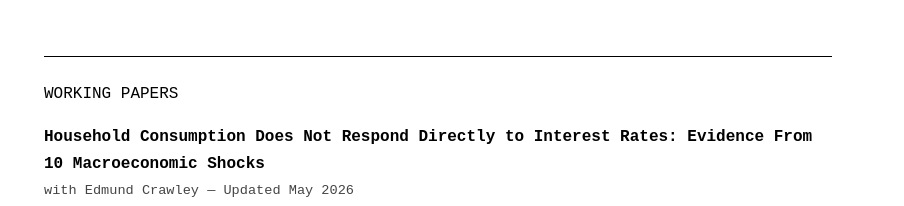
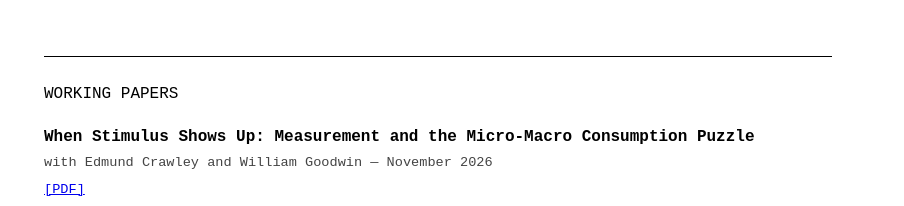
Before and after one commit to willgamber/willgamber.github.io, a plain HTML site: page index.html in a window 1280 px wide. Shown: the top 206 px of the page, 376-1280 px from the left. Drawn offline with Linux system fonts and the light colour scheme.

Commit message:
Add When Stimulus Shows Up to working papers
Co-Authored-By: Claude Opus 5.5 <noreply@anthropic.com>
Claude-Session: https://claude.ai/code/session_01NZSkrhSoGUxThvXKxji5Nz

```diff
--- a/index.html
+++ b/index.html
@@ -29,6 +29,14 @@
 
       <section id="working-papers">
     <h2>Working Papers</h2>
+
+    <div class="paper">
+      <p class="paper-title">When Stimulus Shows Up: Measurement and the Micro-Macro Consumption Puzzle</p>
+      <p class="paper-meta">with Edmund Crawley and William Goodwin &mdash; November 2026</p>
+      <div class="paper-links">
+        <a href="https://papers.willgamber.com/WhenStimulusShowsUp.pdf" target="_blank">[PDF]</a>
+      </div>
+    </div>
 
     <div class="paper">
       <p class="paper-title">Household Consumption Does Not Respond Directly to Interest Rates: Evidence From 10 Macroeconomic Shocks</p>
```
